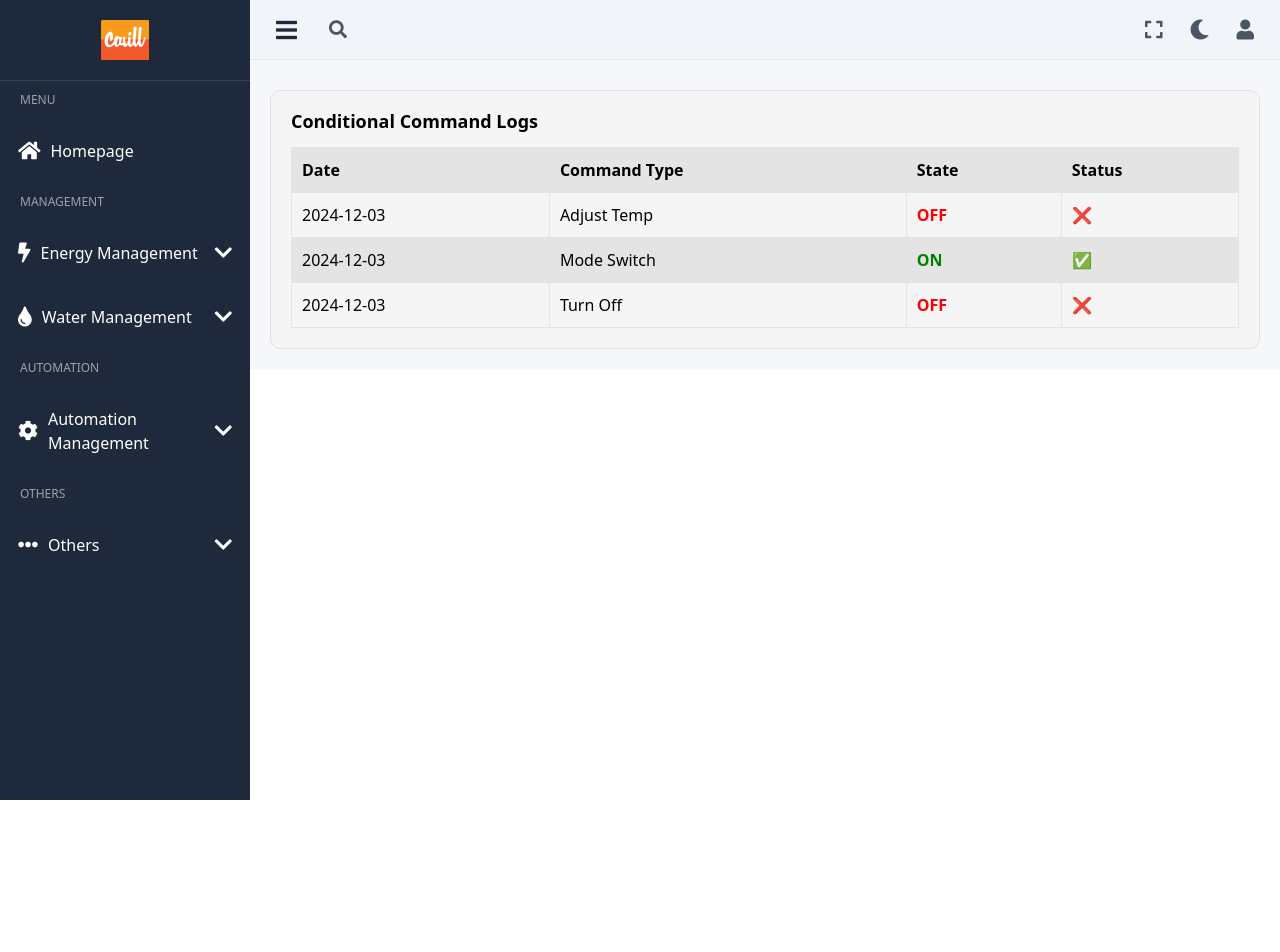
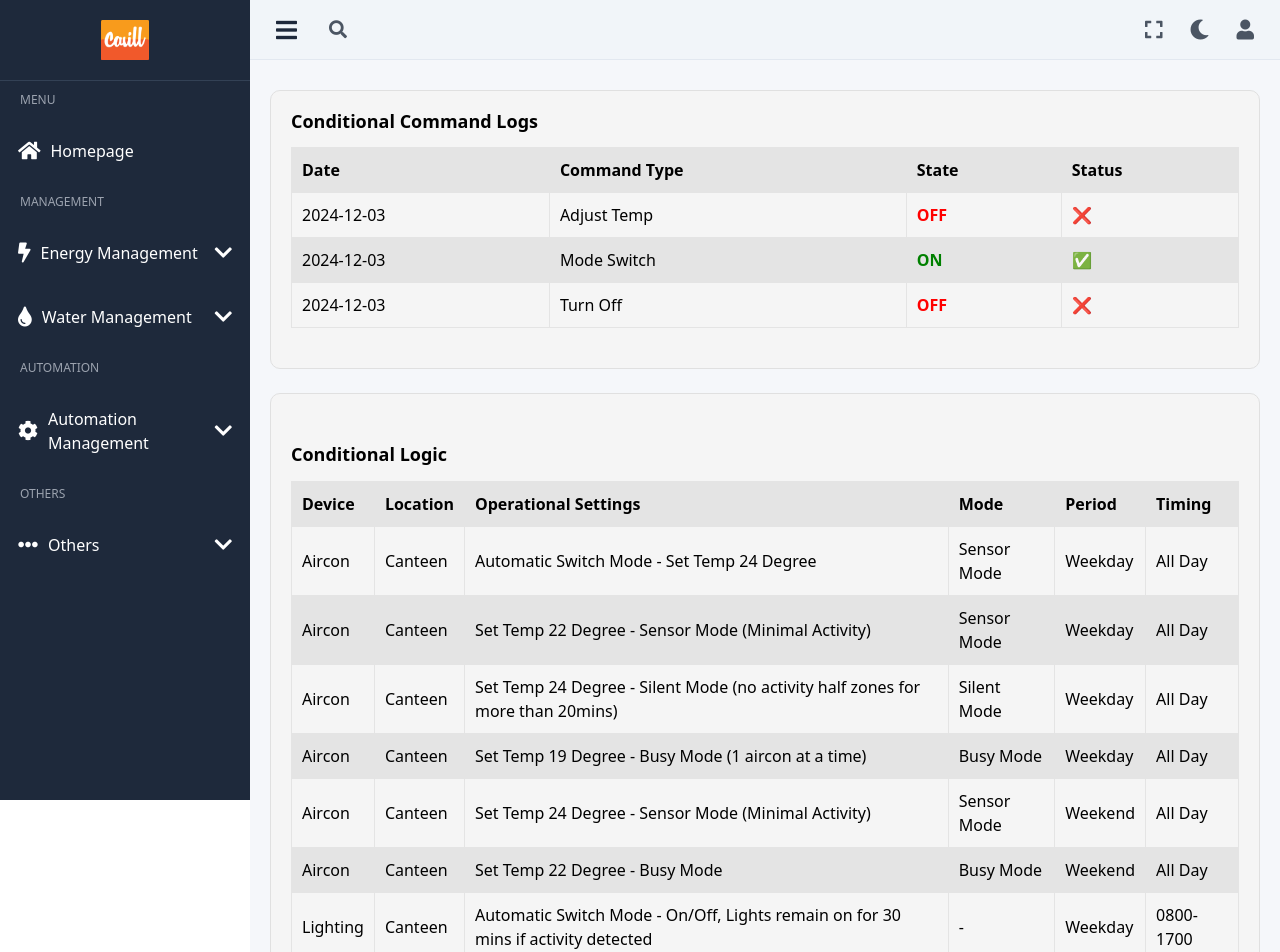
Before and after one commit to forestlol/bca_demo, a Vue app in the folder Calypso/: page /automation-management/conditionalCommand in a window 1280 px wide. Shown: the top 952 px of the page. Before the commit the page ends 800 px from the top, so only its background shows below. Built offline with nearby package versions, Linux system fonts and the light colour scheme.

Commit message:
push data

```diff
--- a/Calypso/src/views/AutomationOverview.vue
+++ b/Calypso/src/views/AutomationOverview.vue
@@ -205,6 +205,10 @@
       <div class="logs-container">
         <div class="logs-header">
           <h3>Conditional Command Logs</h3>
+          <router-link to="/automation-management/conditionalCommand" class="view-more-button">
+            Conditional Logic
+          </router-link>
+
           <router-link to="/automation-management/conditionalCommand" class="view-more-button">
             View More
           </router-link>
--- a/Calypso/src/views/ConditionalCommand.vue
+++ b/Calypso/src/views/ConditionalCommand.vue
@@ -1,5 +1,6 @@
 <template>
     <div class="logs-container">
+        <!-- Existing Conditional Command Logs Table -->
         <h3 class="logs-header">Conditional Command Logs</h3>
         <table class="logs-table">
             <thead>
@@ -18,8 +19,10 @@
                         {{ log.state }}
                     </td>
                     <td>
-                        <span
-                            :class="{ 'green-text': log.status === 'Success', 'red-text': log.status === 'Unsuccessful' }">
+                        <span :class="{
+                            'green-text': log.status === 'Success',
+                            'red-text': log.status === 'Unsuccessful'
+                        }">
                             {{ log.status === 'Success' ? '✅' : '❌' }}
                         </span>
                     </td>
@@ -27,7 +30,36 @@
             </tbody>
         </table>
     </div>
+    <br>
+    <div class="logs-container">
+        <!-- New Conditional Logic Table -->
+        <h3 class="logs-header" style="margin-top: 30px;">Conditional Logic</h3>
+        <table class="logs-table">
+            <thead>
+                <tr>
+                    <th>Device</th>
+                    <th>Location</th>
+                    <th>Operational Settings</th>
+                    <th>Mode</th>
+                    <th>Period</th>
+                    <th>Timing</th>
+                </tr>
+            </thead>
+            <tbody>
+                <tr v-for="(item, index) in conditionalLogicData" :key="index">
+                    <td>{{ item.device }}</td>
+                    <td>{{ item.location }}</td>
+                    <td>{{ item.operationalSettings }}</td>
+                    <!-- Use a fallback of '-' if mode/timing is empty or missing -->
+                    <td>{{ item.mode || '-' }}</td>
+                    <td>{{ item.period || '-' }}</td>
+                    <td>{{ item.timing || '-' }}</td>
+                </tr>
+            </tbody>
+        </table>
+    </div>
 </template>
+
 
 <script>
 export default {
@@ -38,11 +70,94 @@ export default {
                 { date: "2024-12-03", commandType: "Mode Switch", state: "ON", status: "Success" },
                 { date: "2024-12-03", commandType: "Turn Off", state: "OFF", status: "Unsuccessful" },
             ],
+            // New data for Conditional Logic
+            conditionalLogicData: [
+                {
+                    device: "Aircon",
+                    location: "Canteen",
+                    operationalSettings: "Automatic Switch Mode - Set Temp 24 Degree",
+                    mode: "Sensor Mode",
+                    period: "Weekday",
+                    timing: "All Day",
+                },
+                {
+                    device: "Aircon",
+                    location: "Canteen",
+                    operationalSettings: "Set Temp 22 Degree - Sensor Mode (Minimal Activity)",
+                    mode: "Sensor Mode",
+                    period: "Weekday",
+                    timing: "All Day",
+                },
+                {
+                    device: "Aircon",
+                    location: "Canteen",
+                    operationalSettings: "Set Temp 24 Degree - Silent Mode (no activity half zones for more than 20mins)",
+                    mode: "Silent Mode",
+                    period: "Weekday",
+                    timing: "All Day",
+                },
+                {
+                    device: "Aircon",
+                    location: "Canteen",
+                    operationalSettings: "Set Temp 19 Degree - Busy Mode (1 aircon at a time)",
+                    mode: "Busy Mode",
+                    period: "Weekday",
+                    timing: "All Day",
+                },
+                {
+                    device: "Aircon",
+                    location: "Canteen",
+                    operationalSettings: "Set Temp 24 Degree - Sensor Mode (Minimal Activity)",
+                    mode: "Sensor Mode",
+                    period: "Weekend",
+                    timing: "All Day",
+                },
+                {
+                    device: "Aircon",
+                    location: "Canteen",
+                    operationalSettings: "Set Temp 22 Degree - Busy Mode",
+                    mode: "Busy Mode",
+                    period: "Weekend",
+                    timing: "All Day",
+                },
+                {
+                    device: "Lighting",
+                    location: "Canteen",
+                    operationalSettings: "Automatic Switch Mode - On/Off, Lights remain on for 30 mins if activity detected",
+                    mode: "",
+                    period: "Weekday",
+                    timing: "0800-1700",
+                },
+                {
+                    device: "Lighting",
+                    location: "Canteen",
+                    operationalSettings: "Lights remain on for 10 mins if activity detected",
+                    mode: "",
+                    period: "Weekday",
+                    timing: "1701-0759",
+                },
+                {
+                    device: "Lighting",
+                    location: "Canteen",
+                    operationalSettings: "Automatic Switch Mode - On/Off, Lights remain on for 10 mins if activity detected",
+                    mode: "",
+                    period: "Weekend",
+                    timing: "All Day",
+                },
+                {
+                    device: "Lighting",
+                    location: "Canteen",
+                    operationalSettings: "If no activity for more than 10 minutes, lights will turn off for the zone",
+                    mode: "",
+                    period: "Weekend",
+                    timing: "",
+                },
+            ],
         };
     },
 };
+
 </script>
-
 <style scoped>
 .logs-container {
     background-color: #f5f5f5;
@@ -61,6 +176,7 @@ export default {
 .logs-table {
     width: 100%;
     border-collapse: collapse;
+    margin-bottom: 20px;
 }
 
 .logs-table th,
```
